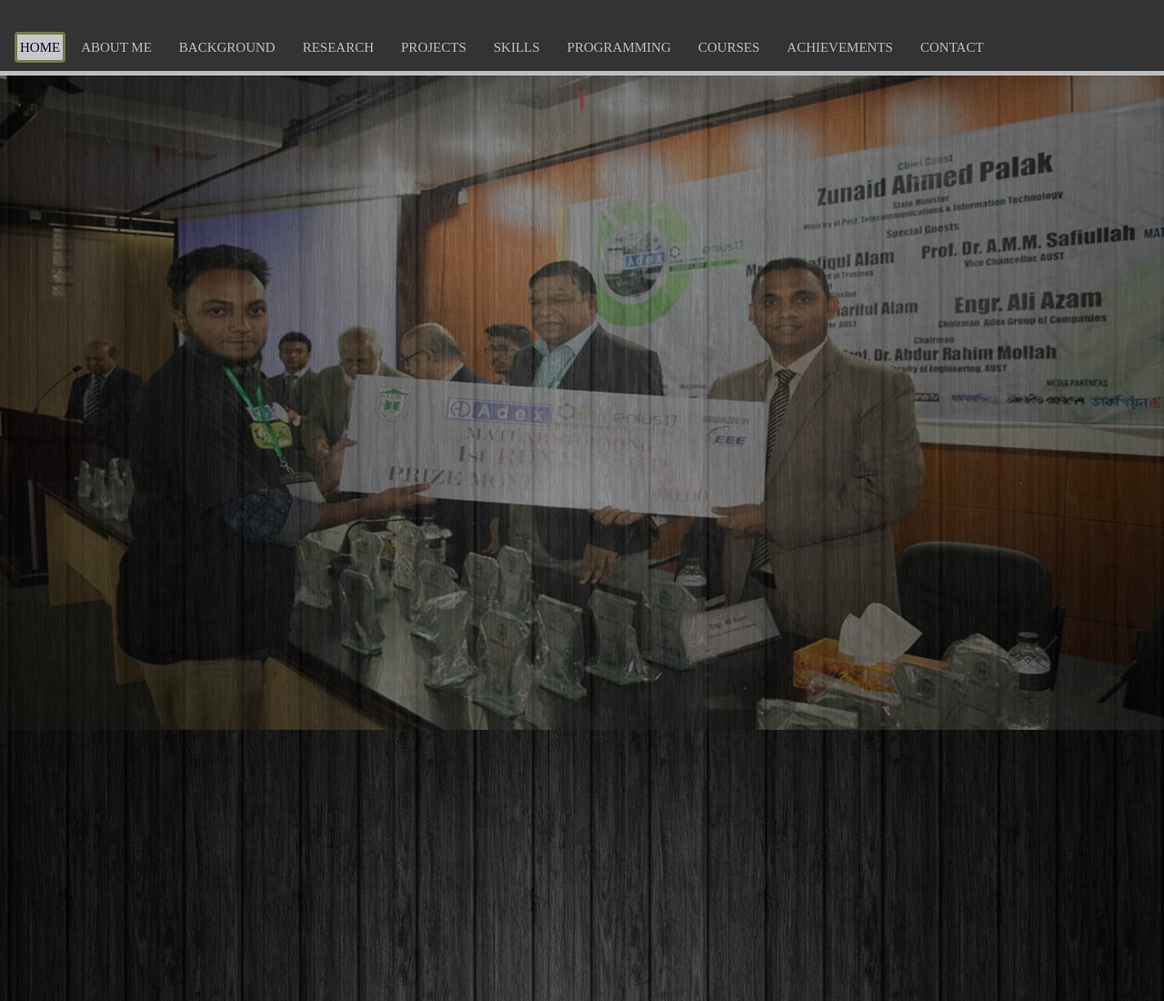
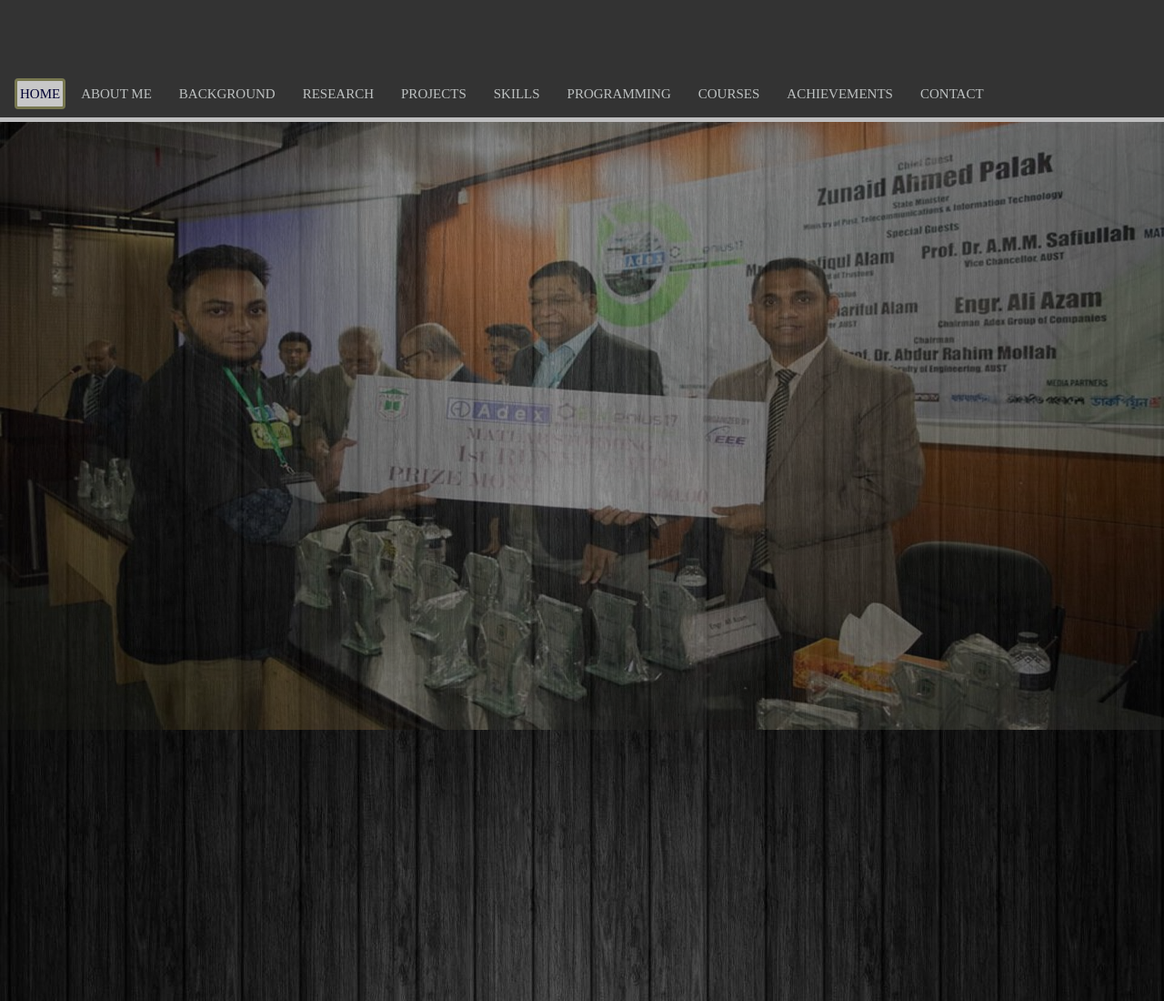
Before and after one commit to MSAKabir/casualold2, a plain HTML site: page index.html in a window 1280 px wide. Shown: the top 1100 px of the page at 91% size. Drawn offline with nearby package versions, Linux system fonts and the light colour scheme.

Commit message:
Add files via upload

```diff
--- a/index.html
+++ b/index.html
@@ -90,7 +90,7 @@ padding: 3px;
 
 
   nav li {
-  margin-top: 2vw;
+  margin-top: 6vw;
 
 }
 
```
